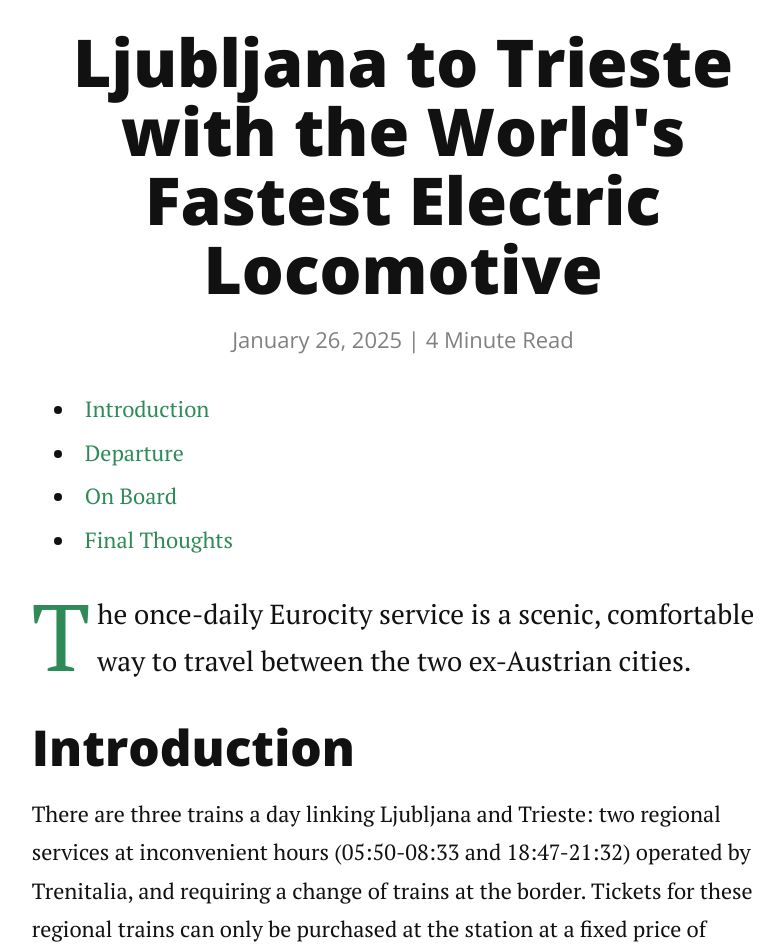
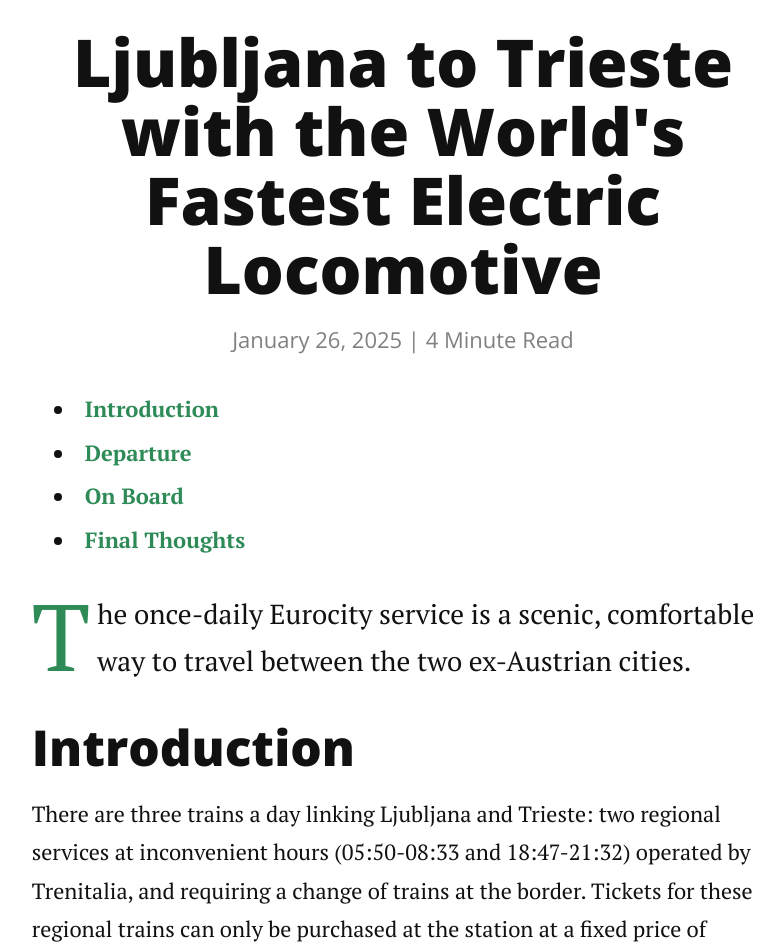
Before and after one commit to RatherBeExploring/ratherbeexploring.github.io, a Jekyll site: the page built from _posts/2025-01-26-ljubljana-to-trieste-with-the-worlds-fastest-electric-locomotive.markdown, in a window 1280 px wide. Shown: the part 679-1631 px from the top of the page, without its empty margins (237-1021 px from the left). Built offline with Jekyll 4.4.1, drawn with Linux system fonts in a browser that asks for light colours; nearby versions of some CDN libraries; grey boxes are pictures that could not be loaded.

Commit message:
Update style.scss
Adding dark mode support, change hover behaviour

```diff
--- a/assets/css/style.scss
+++ b/assets/css/style.scss
@@ -177,13 +177,22 @@
 }
 
 .post-toc a {
-  text-decoration: none;
-  color: #2e8b57;
-  transition: color 0.3s;
+  font-weight: bold;
+  text-decoration: none; /* no underline normally */
+  color: #2e8b57; /* normal green for light mode */
+  transition: color 0.3s, text-decoration 0.3s;
 }
 
 .post-toc a:hover {
-  text-decoration: underline;
+  text-decoration: underline; /* underline only on hover */
 }
 
+/* Dark mode adjustments */
+@media (prefers-color-scheme: dark) {
+  .post-toc a {
+    color: #66cdaa; /* lighter green for dark backgrounds */
+  }
+}
+
+
 // If IE support is needed you can add them here or create another stylesheet for specific IE fixes
```
